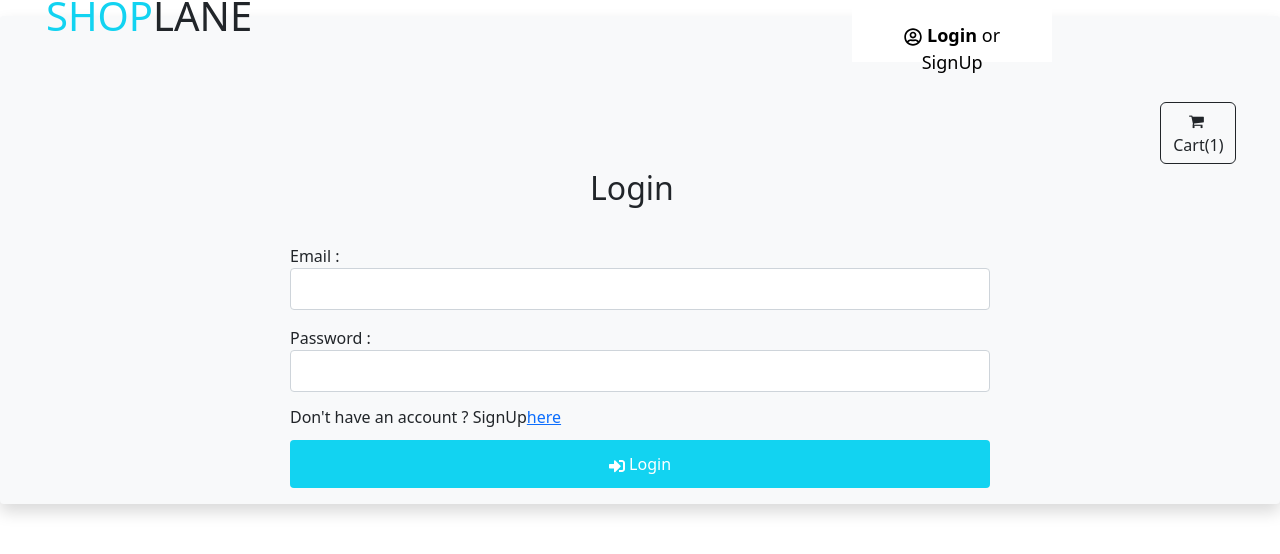
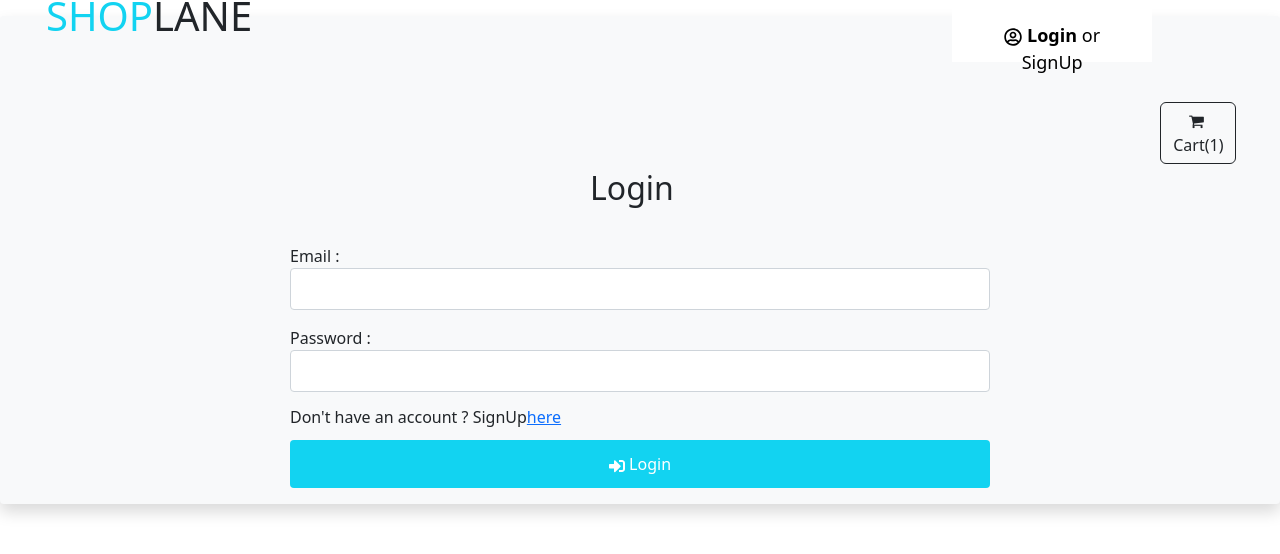
Before and after one commit to syedheena89/shoplane, a React (Create React App) app: page /login in a window 1280 px wide. Shown: the top 554 px of the page. Built offline with nearby package versions, Linux system fonts and the light colour scheme.

Commit message:
final cart appearancess

```diff
--- a/src/App.css
+++ b/src/App.css
@@ -49,7 +49,7 @@ h1 {
   text-align: center;
   background-color: white;
   margin-bottom: 10px;
-  margin-left: -400px;
+  margin-left: -300px;
 }
 .dropmenu{
   margin-left: -700px;
@@ -67,7 +67,7 @@ h1 {
   display: none;
   position: absolute;
   background-color: #f9f9f9;
-  min-width: 100px;
+  min-width: 150px;
   box-shadow: 0px 8px 16px 0px rgba(0, 0, 0, 0.2);
   z-index: 1;
   margin-left: -300px;
```
